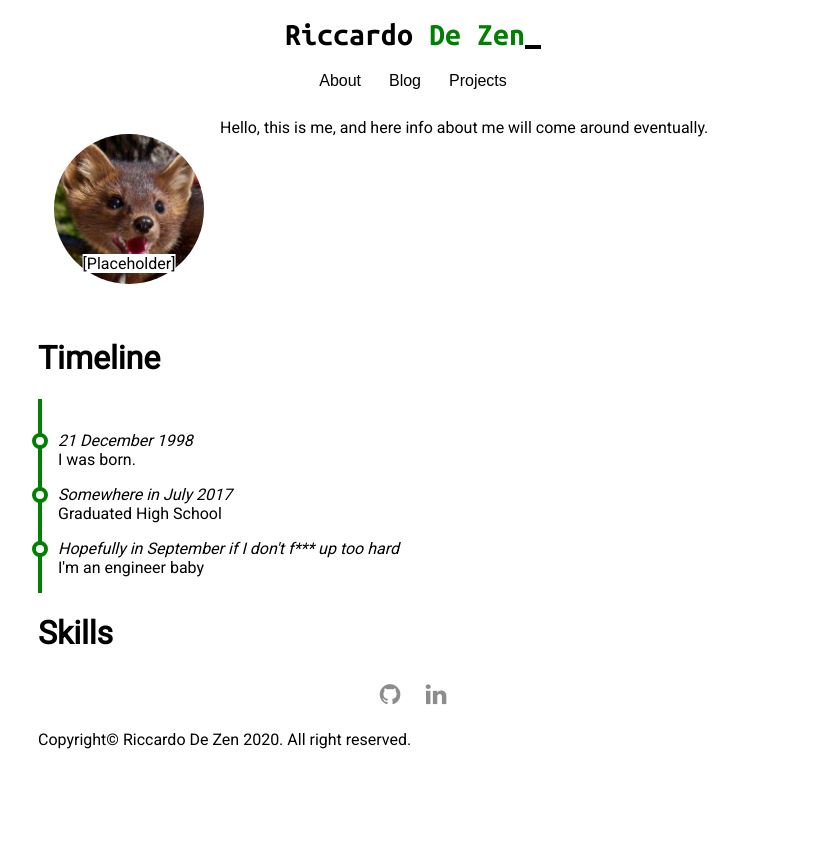
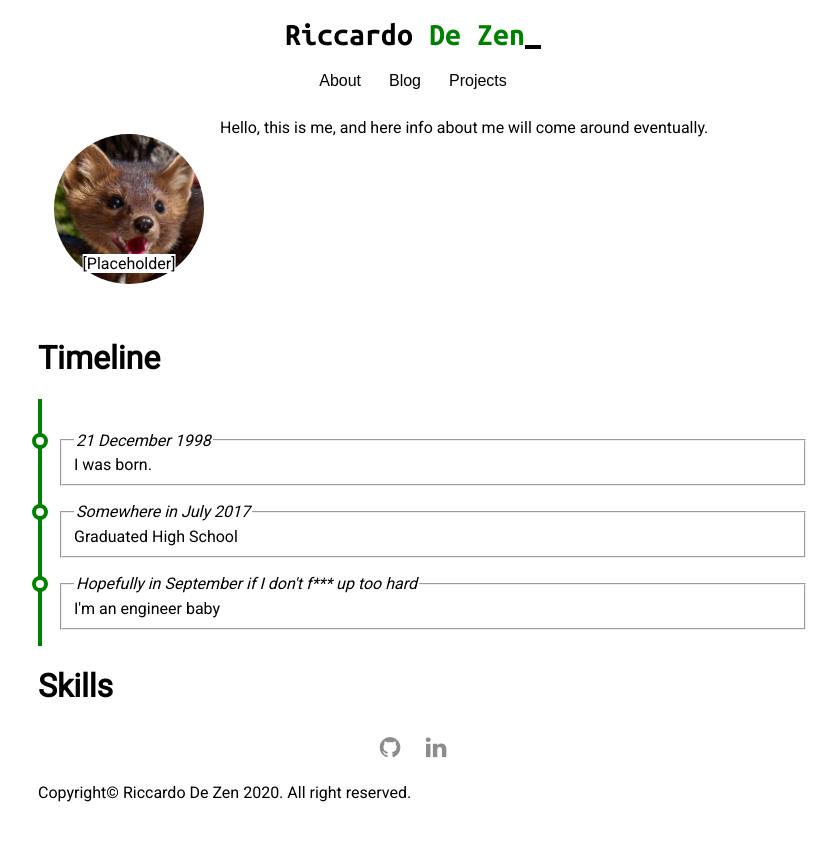
Before and after one commit to ricdezen/ricdezen.github.io, a Jekyll site: the page built from about.md, in a window 1280 px wide. Shown: the top 841 px of the page, without its empty margins (227-1064 px from the left). Built offline with Jekyll 4.4.1, drawn with Linux system fonts in a browser that asks for light colours.

Commit message:
Edited timeline events to be a fieldset

```diff
--- a/_layouts/about.html
+++ b/_layouts/about.html
@@ -16,8 +16,10 @@ layout: default
     <ul class="timeline">
         {% for event in site.data.roadmap.roadmap %}
         <li class="event">
-            <i>{{ event.date }}</i><br>
-            {{ event.event }}
+            <fieldset>
+                <legend><i>{{ event.date }}</i></legend>
+                {{ event.event }}
+            </fieldset>
         </li>
         {% endfor %}
     </ul>
```
